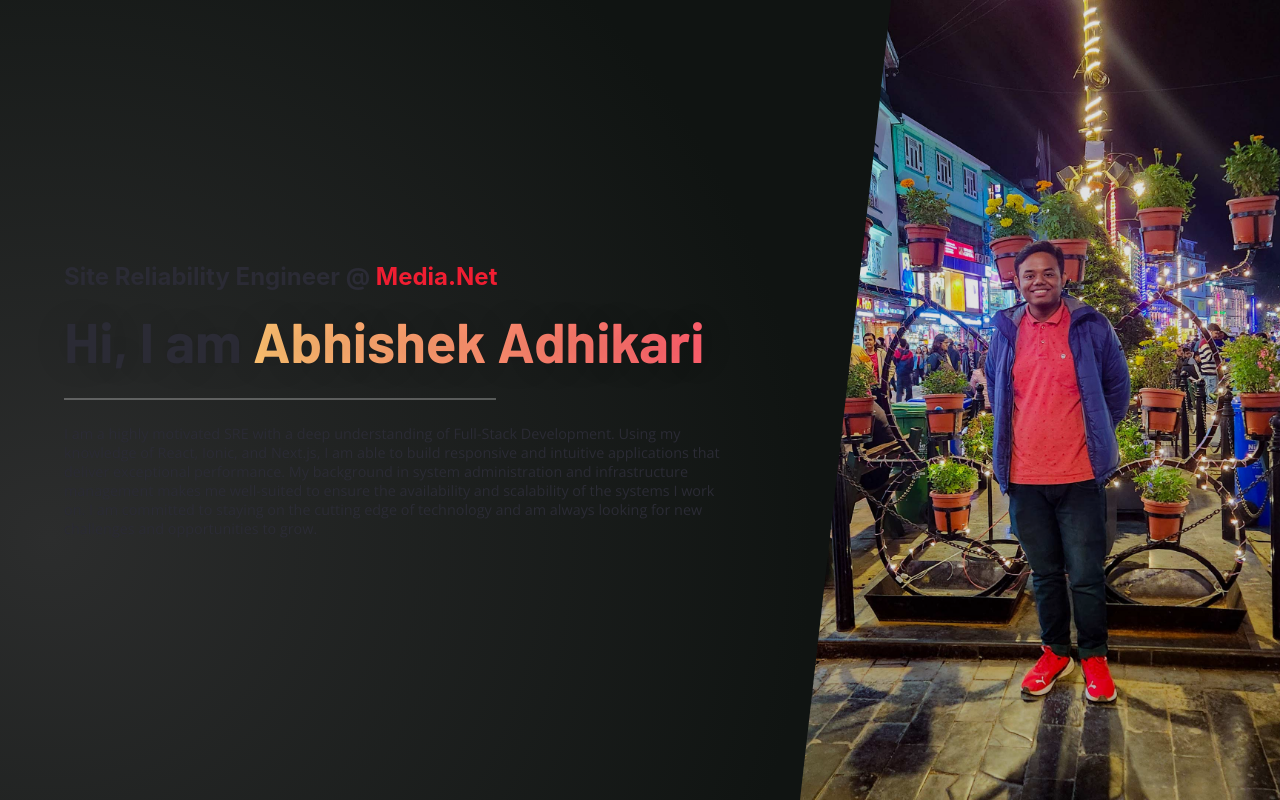
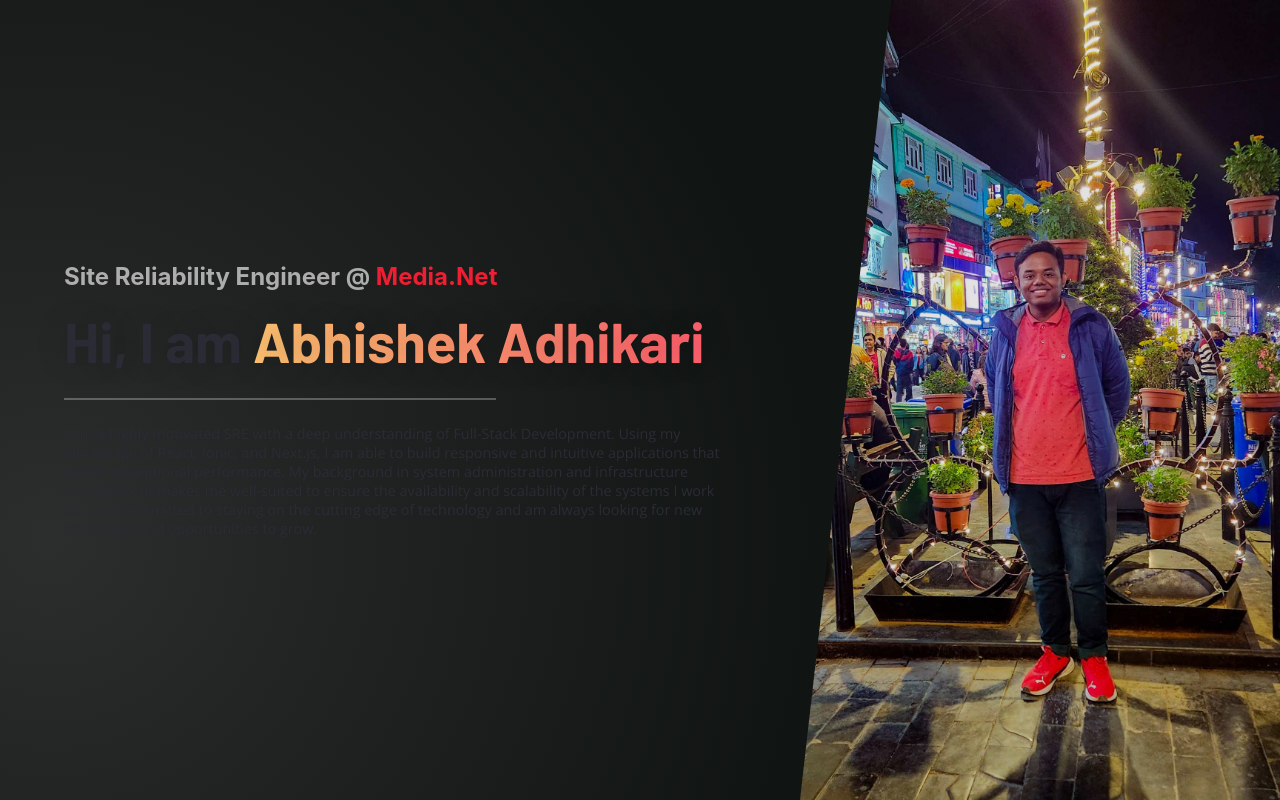
Before and after one commit to sith-lord-vader/sith-lord-vader.github.io, a Next.js app: page / in a window 1280 px wide. Built offline with nearby package versions, Linux system fonts and the light colour scheme.

Commit message:
Job title color

```diff
--- a/pages/index.js
+++ b/pages/index.js
@@ -39,7 +39,7 @@ export default function Home() {
                     <h3>
                         {width > 786 ? "Site Reliability Engineer " : "SRE "}@{" "}
                         <a href="https://www.media.net/" target={"_blank"} alt="Media.Net" rel="noreferrer">
-                            Media.Net
+                            Media<span>.</span>Net
                         </a>
                     </h3>
                     <h1>
--- a/styles/Home.module.scss
+++ b/styles/Home.module.scss
@@ -38,6 +38,7 @@
             "Segoe UI Symbol", "Noto Color Emoji";
         margin-bottom: 1rem;
         font-size: 1.5rem;
+        color: rgba(255, 255, 255, 0.632);
 
         a {
             color: #f01e32;
@@ -52,6 +53,10 @@
             &:hover {
                 color: #de505e;
             }
+
+            // span {
+            //     color: #fffefec7;
+            // }
         }
     }
 }
```
